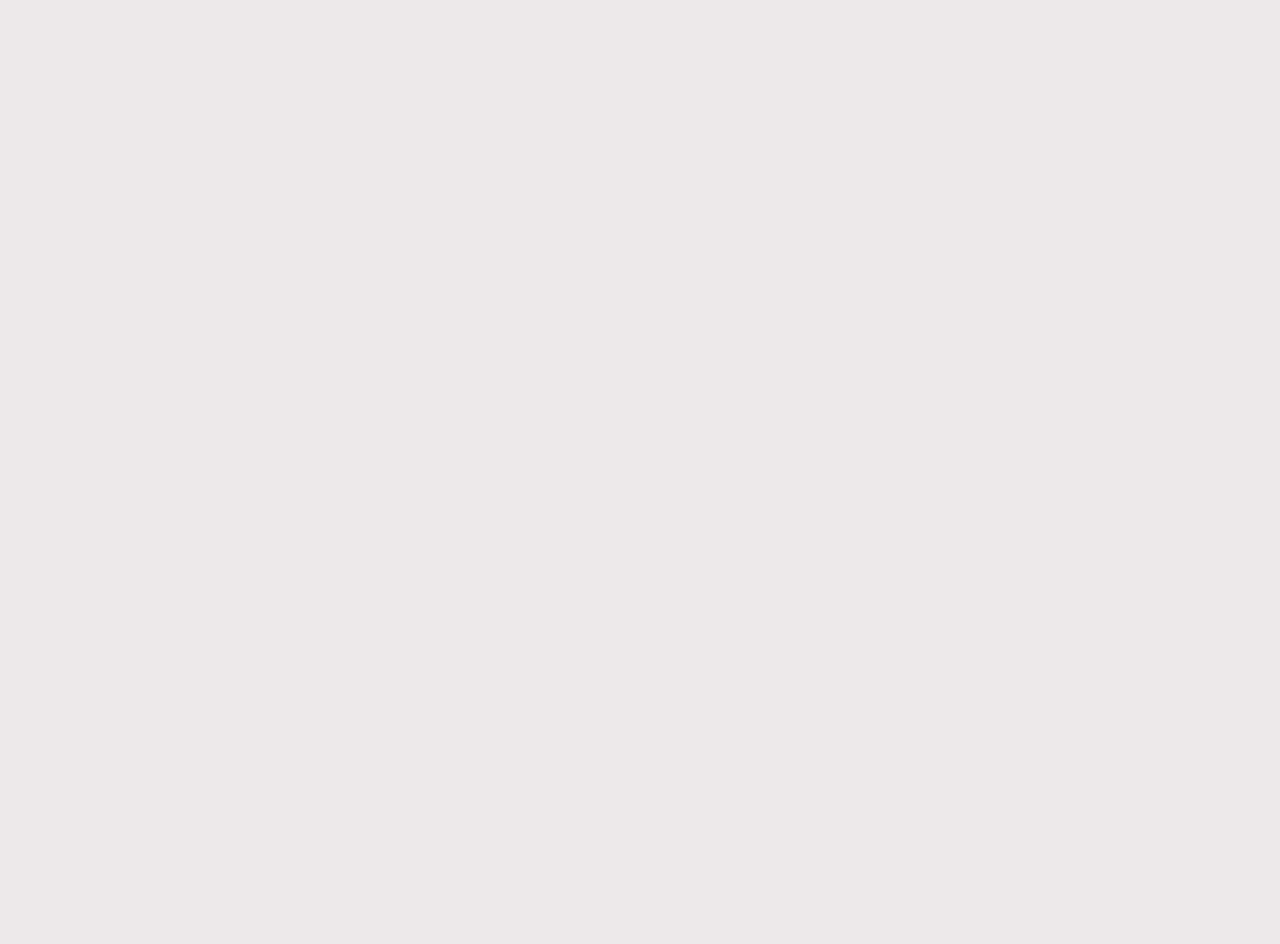
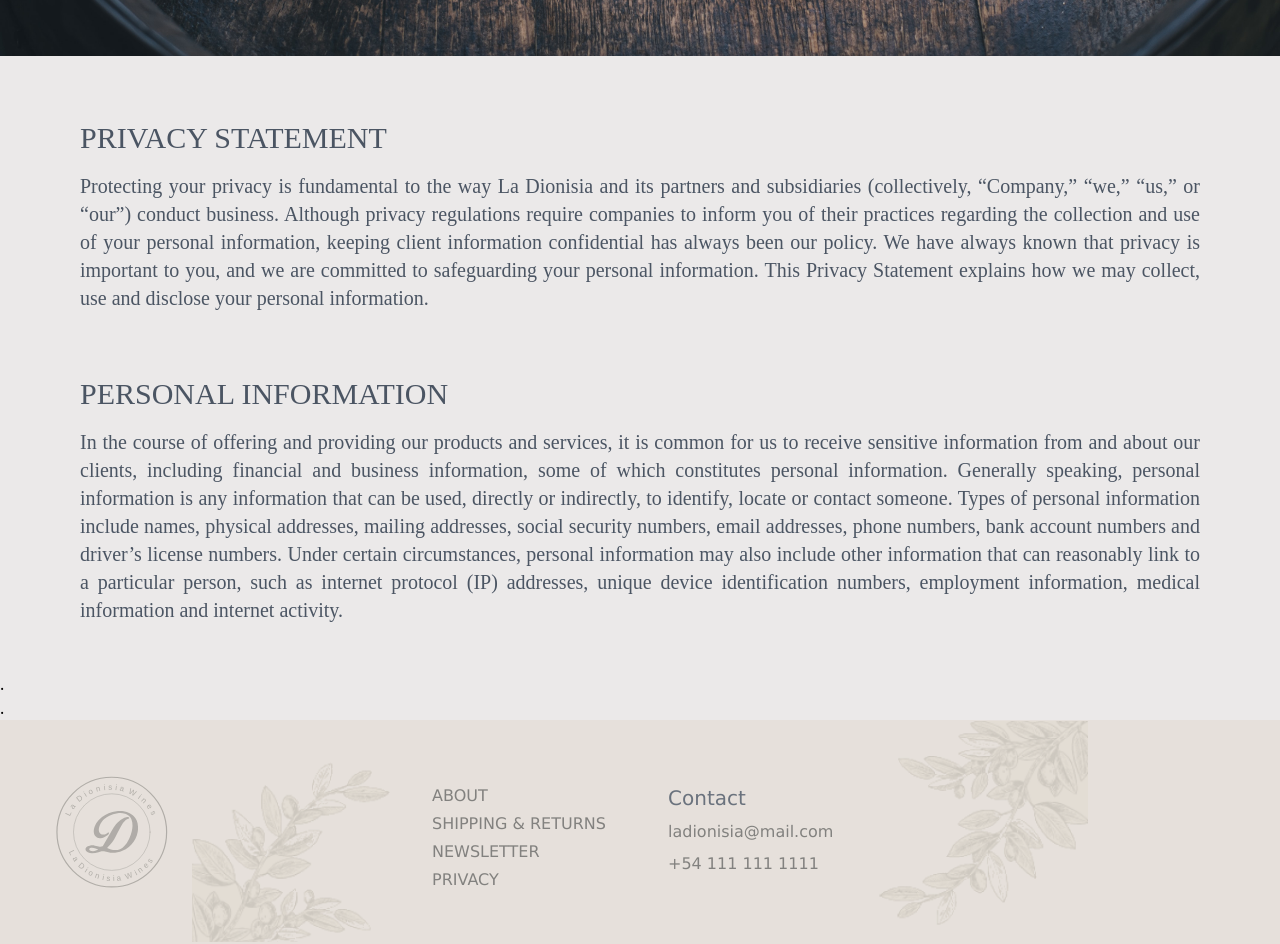
Before and after one commit to laura-e24/LaDionisiaFront, a Next.js app: page /privacy.bak in a window 1280 px wide. Before the commit this address had no page. Shown: the part 1100-2044 px from the top of the page. Before the commit the page ends 800 px from the top, so only its background shows below. Built offline with nearby package versions, Linux system fonts and the light colour scheme; no server answers.

Commit message:
2023-01-16 12:57 - cambio privacy

```diff
--- /dev/null
+++ b/src/pages/privacy.bak/index.tsx
@@ -0,0 +1,91 @@
+import NavBar from '../../components/Navbar/NavBar'
+import Footer from '../../components/Footer/Footer'
+import Link from 'next/link'
+
+const Privacy = () => {
+  return (
+    <>
+    <a id="top"></a>
+    <div className="
+      pt-12
+      mb-12
+      m-auto
+      min-h-screen
+      max-w-screen-xl
+      bg-bg-body
+      flex
+      flex-col
+      space-y-16
+      ">
+      <NavBar></NavBar>
+      <img src="assets/copas.jpg"/>
+      <div className="
+      flex
+      flex-col
+      space-y-16
+      mb-18...">
+        <div className="
+        flex
+        flex-col
+        space-y-4
+        mb-18...">
+          <h1 className="
+          px-20 h-1/2
+          flex flex-col
+          justify
+          font-montserrat
+          text-gray-600
+          text-3xl" >PRIVACY STATEMENT</h1>
+          <p className="
+          px-20
+          h-1/2
+          flex
+          flex-col
+          justify
+          text-justify
+          font-montserrat
+          text-gray-600
+          text-xl
+          mb-18...">
+          Protecting your privacy is fundamental to the way La Dionisia and its partners and subsidiaries (collectively, “Company,” “we,” “us,” or “our”) conduct business. Although privacy regulations require companies to inform you of their practices regarding the collection and use of your personal information, keeping client information confidential has always been our policy. We have always known that privacy is important to you, and we are committed to safeguarding your personal information. This Privacy Statement explains how we may collect, use and disclose your personal information.
+          </p>
+        </div>
+        <div className="
+        flex
+        flex-col
+        space-y-4
+        mb-18...">
+          <h1 className="
+          px-20
+          h-1/2
+          flex
+          flex-col
+          justify
+          font-montserrat
+          text-gray-600
+          text-3xl" >PERSONAL INFORMATION</h1>
+          <p className="
+          px-20
+          h-1/2
+          flex
+          flex-col
+          justify
+          text-justify
+          font-montserrat
+          text-gray-600
+          text-xl
+          mb-28...">
+          In the course of offering and providing our products and services, it is common for us to receive sensitive information from and about our clients, including financial and business information, some of which constitutes personal information. Generally speaking, personal information is any information that can be used, directly or indirectly, to identify, locate or contact someone. Types of personal information include names, physical addresses, mailing addresses, social security numbers, email addresses, phone numbers, bank account numbers and driver’s license numbers. Under certain circumstances, personal information may also include other information that can reasonably link to a particular person, such as internet protocol (IP) addresses, unique device identification numbers, employment information, medical information and internet activity.
+          </p>
+        </div>
+      </div>
+     </div>
+     <div>.</div>
+     <div>.</div>
+    <Footer></Footer>
+    </>
+  )
+}
+
+
+export default Privacy
--- a/src/pages/privacy/index.tsx
+++ b/src/pages/privacy/index.tsx
@@ -1,91 +1,32 @@
-import NavBar from '../../components/Navbar/NavBar'
-import Footer from '../../components/Footer/Footer'
-import Link from 'next/link'
+import NavBar from "../../components/Navbar/NavBar";
+import Footer from "../../components/Footer/Footer";
+import Link   from 'next/link'
 
 const Privacy = () => {
   return (
 <>
-    <a id="top"></a>
+<a id="passion-for-wine"></a>
 <div className="
+  main-body
   pt-12
   mb-12
   m-auto
   min-h-screen
   max-w-screen-xl
   bg-bg-body
-      flex
-      flex-col
-      space-y-16
   ">
   <NavBar></NavBar>
   <img src="assets/copas.jpg"/>
-      <div className="
-      flex
-      flex-col
-      space-y-16
-      mb-18...">
-        <div className="
-        flex
-        flex-col
-        space-y-4
-        mb-18...">
-          <h1 className="
-          px-20 h-1/2
-          flex flex-col
-          justify
-          font-montserrat
-          text-gray-600
-          text-3xl" >PRIVACY STATEMENT</h1>
-          <p className="
-          px-20
-          h-1/2
-          flex
-          flex-col
-          justify
-          text-justify
-          font-montserrat
-          text-gray-600
-          text-xl
-          mb-18...">
+  <h1 className="font-montserrat text-gray-600 text-3xl mt-8" >PRIVACY STATEMENT</h1>
+  <p className="font-montserrat text-gray-600 text-xl text-justify mt-6">
   Protecting your privacy is fundamental to the way La Dionisia and its partners and subsidiaries (collectively, “Company,” “we,” “us,” or “our”) conduct business. Although privacy regulations require companies to inform you of their practices regarding the collection and use of your personal information, keeping client information confidential has always been our policy. We have always known that privacy is important to you, and we are committed to safeguarding your personal information. This Privacy Statement explains how we may collect, use and disclose your personal information.
   </p>
-        </div>
-        <div className="
-        flex
-        flex-col
-        space-y-4
-        mb-18...">
-          <h1 className="
-          px-20
-          h-1/2
-          flex
-          flex-col
-          justify
-          font-montserrat
-          text-gray-600
-          text-3xl" >PERSONAL INFORMATION</h1>
-          <p className="
-          px-20
-          h-1/2
-          flex
-          flex-col
-          justify
-          text-justify
-          font-montserrat
-          text-gray-600
-          text-xl
-          mb-28...">
+  <h1 className="font-montserrat text-gray-600 text-3xl mt-8" >PERSONAL INFORMATION</h1>
+  <p  className="font-montserrat text-gray-600 text-xl text-justify mt-6">
   In the course of offering and providing our products and services, it is common for us to receive sensitive information from and about our clients, including financial and business information, some of which constitutes personal information. Generally speaking, personal information is any information that can be used, directly or indirectly, to identify, locate or contact someone. Types of personal information include names, physical addresses, mailing addresses, social security numbers, email addresses, phone numbers, bank account numbers and driver’s license numbers. Under certain circumstances, personal information may also include other information that can reasonably link to a particular person, such as internet protocol (IP) addresses, unique device identification numbers, employment information, medical information and internet activity.
   </p>
 </div>
-      </div>
-     </div>
-     <div>.</div>
-     <div>.</div>
 <Footer></Footer>
 </>
-  )
-}
-
-
-export default Privacy
+)}
+export default Privacy;
```
Lines whose indentation alone changed are shown as unchanged.
